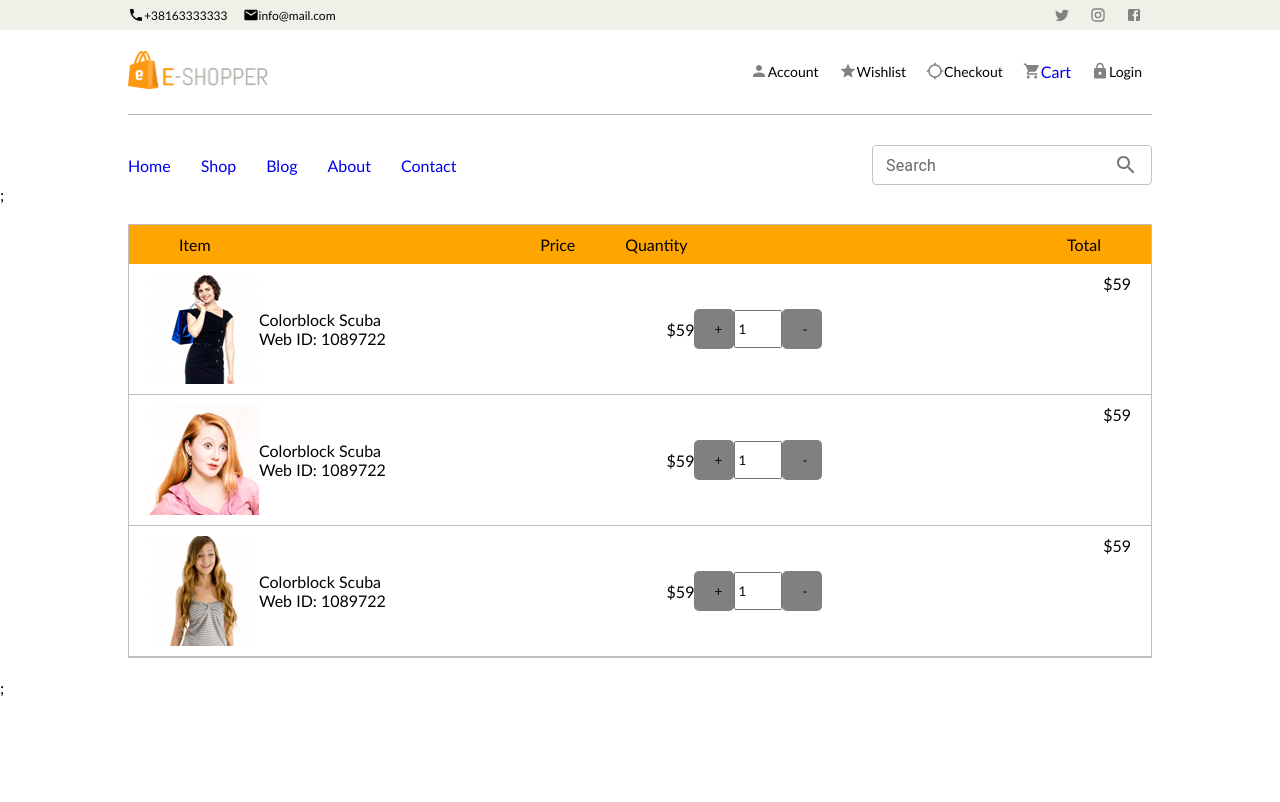
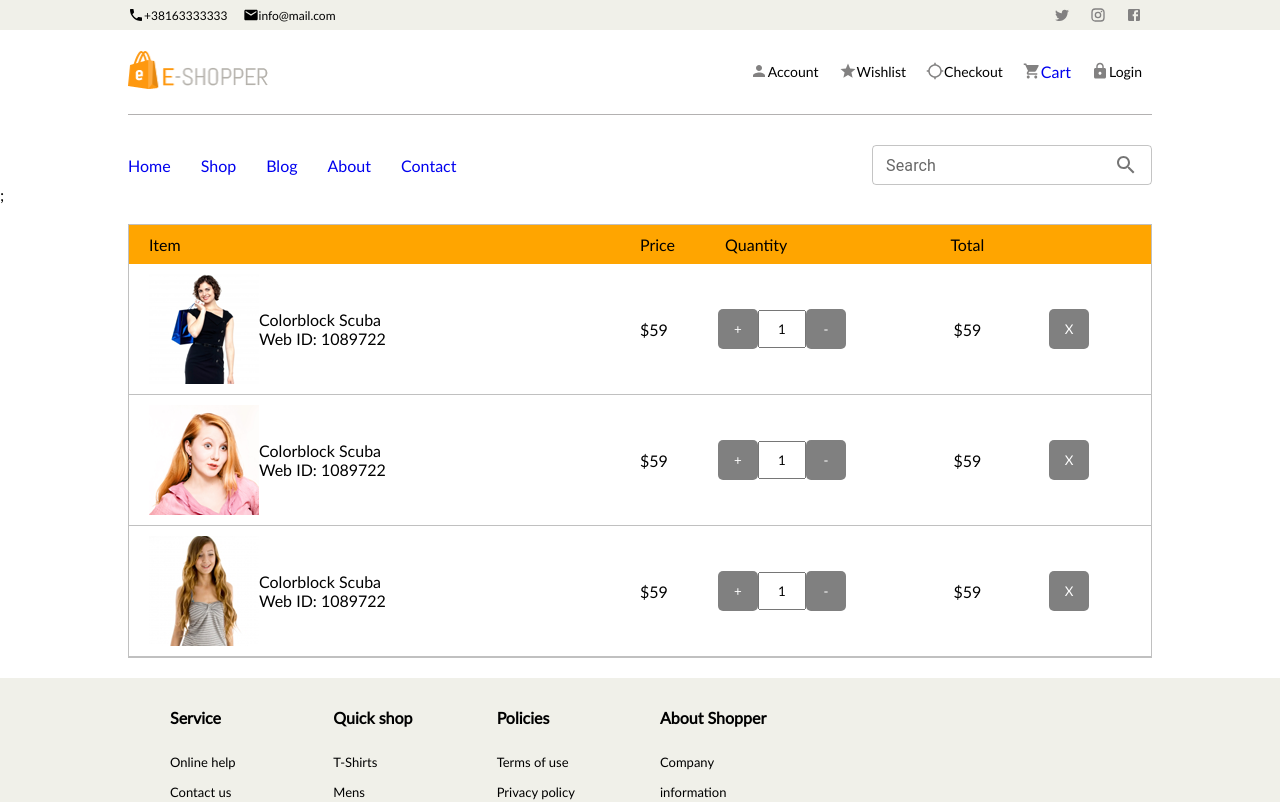
Before and after one commit to kemalkujovic/nitshop, a React (Create React App) app: page /cart in a window 1280 px wide. Shown: the top 802 px of the page. Built offline with nearby package versions, Linux system fonts and the light colour scheme.

Commit message:
add cart shopping page

```diff
--- a/src/Screens/CartScreen/CartScreen.jsx
+++ b/src/Screens/CartScreen/CartScreen.jsx
@@ -1,12 +1,13 @@
 import React from "react";
 import Navigation from "../../Templates/Navigation/Navigation";
 import ItemsShop from "../../Templates/ItemsShop/ItemsShop";
-
+import Footer from "../../Templates/Footer/Footer";
 const CartScreen = () => {
   return (
     <>
       <Navigation />;
-      <ItemsShop />;
+      <ItemsShop />
+      <Footer />;
     </>
   );
 };
--- a/src/Templates/ItemsShop/ItemsProduct.jsx
+++ b/src/Templates/ItemsShop/ItemsProduct.jsx
@@ -44,14 +44,12 @@ const ItemsProduct = () => {
       display: "flex",
       backgroundColor: "orange",
       color: colors.white,
-      justifyContent: "space-between",
-      padding: "10px 50px",
+      padding: "10px 20px",
     },
     articleDiv: {
       display: "flex",
       padding: "10px 20px",
       borderBottom: "0.5px solid silver",
-      justifyContent: "space-between",
     },
     priceDiv: {
       display: "flex",
@@ -62,27 +60,36 @@ const ItemsProduct = () => {
     },
     styleButton: {
       backgroundColor: "gray",
-      width: "40px",
-      height: "40px",
+      width: "30px",
+      height: "30px",
       border: "0px",
+      justifyContent: "center",
+      color: colors.white,
     },
     styleInput: {
       width: "40px",
       height: "32px",
+      textAlign: "center",
     },
   };
 
   return (
     <SimplifiedDiv style={styles.mainDiv}>
-      <SimplifiedDiv style={styles.divHeader}>
-        <Text>Item</Text>
-        <SimplifiedDiv style={styles.priceDiv}>
-          <Text style={styles.textItems}>Price</Text>
-          <Text style={styles.textItems}>Quantity</Text>
-        </SimplifiedDiv>
-        <Text>Total</Text>
-      </SimplifiedDiv>
-      <Grid container item direction="column">
+      <Grid container direction="row" lg={12} style={styles.divHeader}>
+        <Grid lg={6} item>
+          <Text>Item</Text>
+        </Grid>
+        <Grid lg={3} item>
+          <SimplifiedDiv style={styles.priceDiv}>
+            <Text style={styles.textItems}>Price</Text>
+            <Text style={styles.textItems}>Quantity</Text>
+          </SimplifiedDiv>
+        </Grid>
+        <Grid lg={2} item>
+          <Text textAlign="center">Total</Text>
+        </Grid>
+      </Grid>
+      <Grid container lg={12} item direction="column">
         {articalData.map((data) => {
           return (
             <Grid
@@ -91,22 +98,33 @@ const ItemsProduct = () => {
               container
               item
               direction="row"
+              lg={12}
             >
-              <SimplifiedDiv style={styles.priceDiv}>
+              <Grid lg={6} alignItems="center" container item>
                 <img src={data.imgSrc} />
                 <SimplifiedDiv>
                   <Text>{data.name}</Text>
                   <Text>{data.productId}</Text>
                 </SimplifiedDiv>
-              </SimplifiedDiv>
-
-              <SimplifiedDiv style={styles.priceDiv}>
-                <Text>{data.price}</Text>
+              </Grid>
+              <Grid lg={3} item container direction="row" alignItems="center">
+                <Text style={styles.textItems}>{data.price}</Text>
                 <PrimaryButton style={styles.styleButton}>+</PrimaryButton>
                 <input style={styles.styleInput} value={1} />
                 <PrimaryButton style={styles.styleButton}>-</PrimaryButton>
-              </SimplifiedDiv>
-              <Text>{data.total}</Text>
+              </Grid>
+              <Grid
+                lg={2}
+                item
+                display="flex"
+                alignItems="center"
+                justifyContent="center"
+              >
+                <Text textAlign="center">{data.total}</Text>
+              </Grid>
+              <Grid display="flex" item alignItems="center">
+                <PrimaryButton style={styles.styleButton}>X</PrimaryButton>
+              </Grid>
             </Grid>
           );
         })}
```
